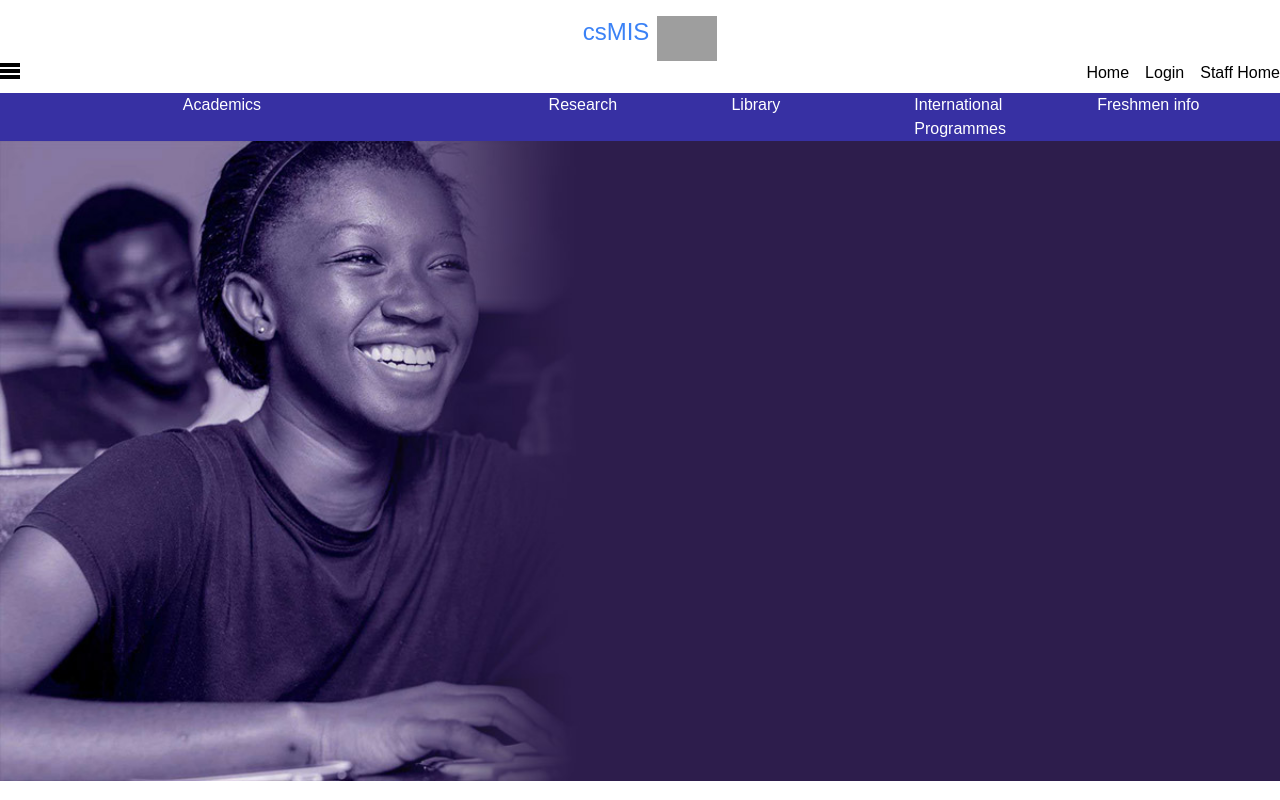
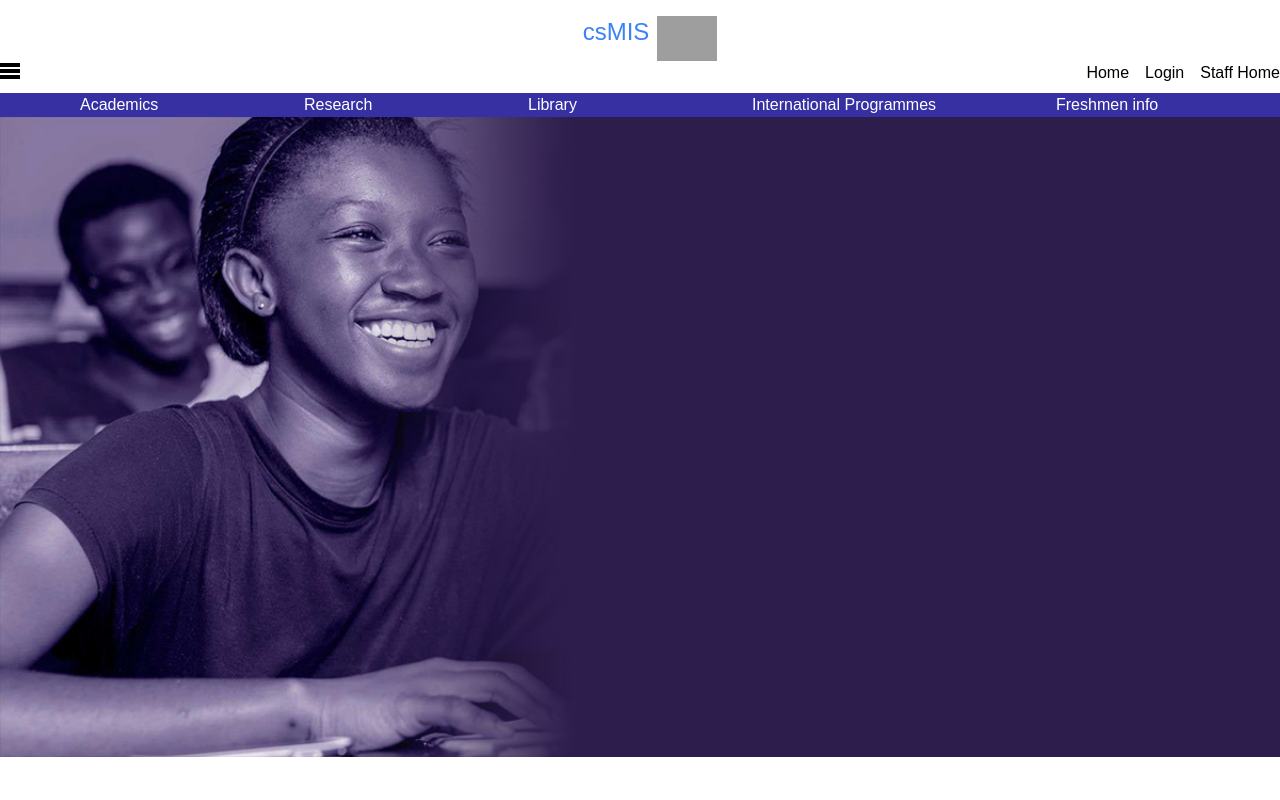
Before and after one commit to appaihyaw/CSMIS, a React (Create React App) app: page / in a window 1280 px wide. Built offline with nearby package versions, Linux system fonts and the light colour scheme; grey boxes are pictures that could not be loaded.

Commit message:
hover effects

```diff
--- a/src/pages/GenHome.tsx
+++ b/src/pages/GenHome.tsx
@@ -8,44 +8,36 @@ export default function GenHome() {
       <div className="">
         <main>
           <Outlet />
-          <div className=" flex bg-indigo-800 text-white">
-            <div className=" flex-1">
-              <ul>
-                <li></li>
-              </ul>
-            </div>
-            <div className=" flex-1">
+          <div className=" flex bg-indigo-800 text-white pl-20">
+
+            <div className=" flex-1 hover:bg-blue-300 hover:text-gray-900">
               <ul>
                 <li>Academics</li>
               </ul>
             </div>
-            <div className=" flex-1">
-              <ul>
-                <li></li>
-              </ul>
-            </div>
-            <div className=" flex-1">
+
+            <div className=" flex-1 hover:bg-blue-300 hover:text-gray-900">
               <ul>
                 <li>Research</li>
               </ul>
             </div>
-            <div className=" flex-1">
+            <div className=" flex-1 hover:bg-blue-300 hover:text-gray-900">
               <ul>
                 <li>Library</li>
               </ul>
             </div>
-            <div className=" flex-1">
+            <div className=" flex-1 hover:bg-blue-300 hover:text-gray-900">
               <ul>
                 <li>International Programmes</li>
               </ul>
             </div>
-            <div className=" flex-1">
+            <div className=" flex-1 hover:bg-blue-300 hover:text-gray-900 pl-20">
               <ul>
                 <li>Freshmen info</li>
               </ul>
             </div>
           </div>
-          <div className=" flex justify-center">
+          <div className=" flex justify-cente ">
             <img src=" ug main2.jpeg" alt="" width={2000} height="100" />
           </div>
         </main>
```
